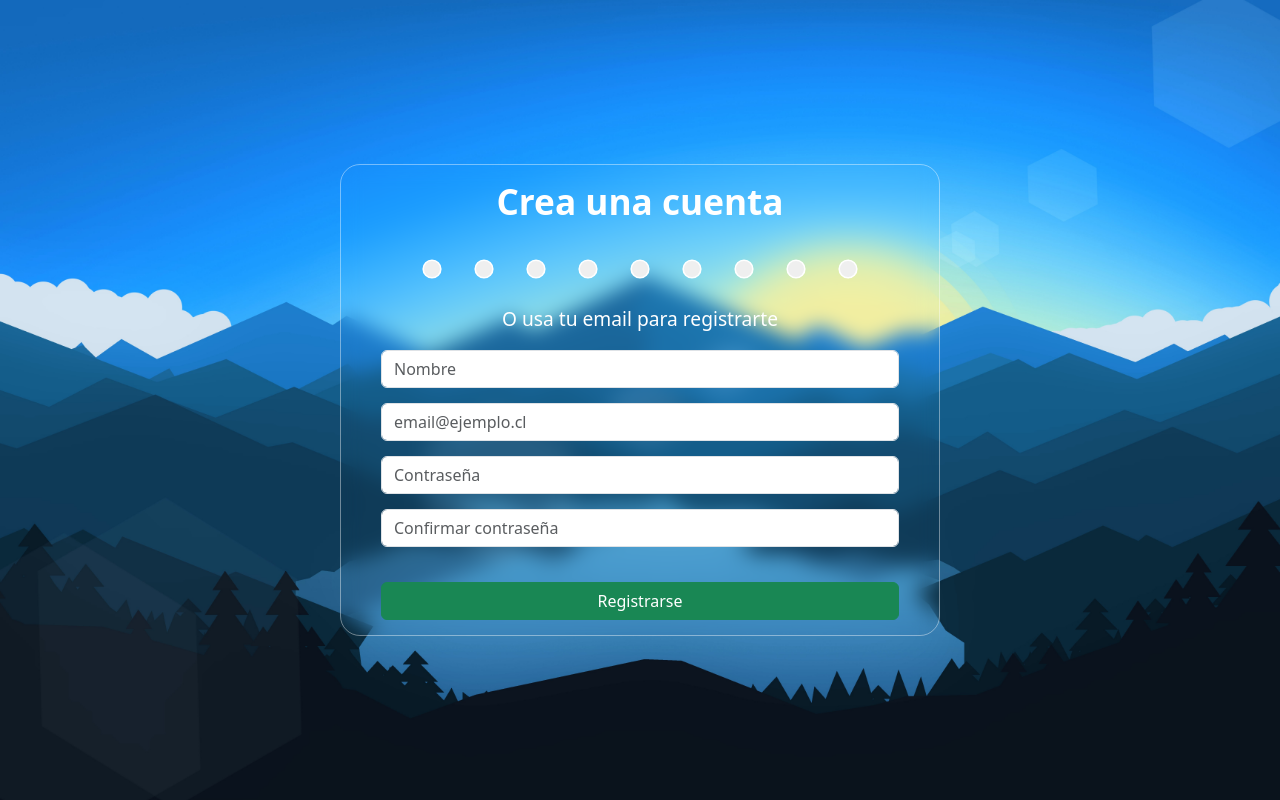
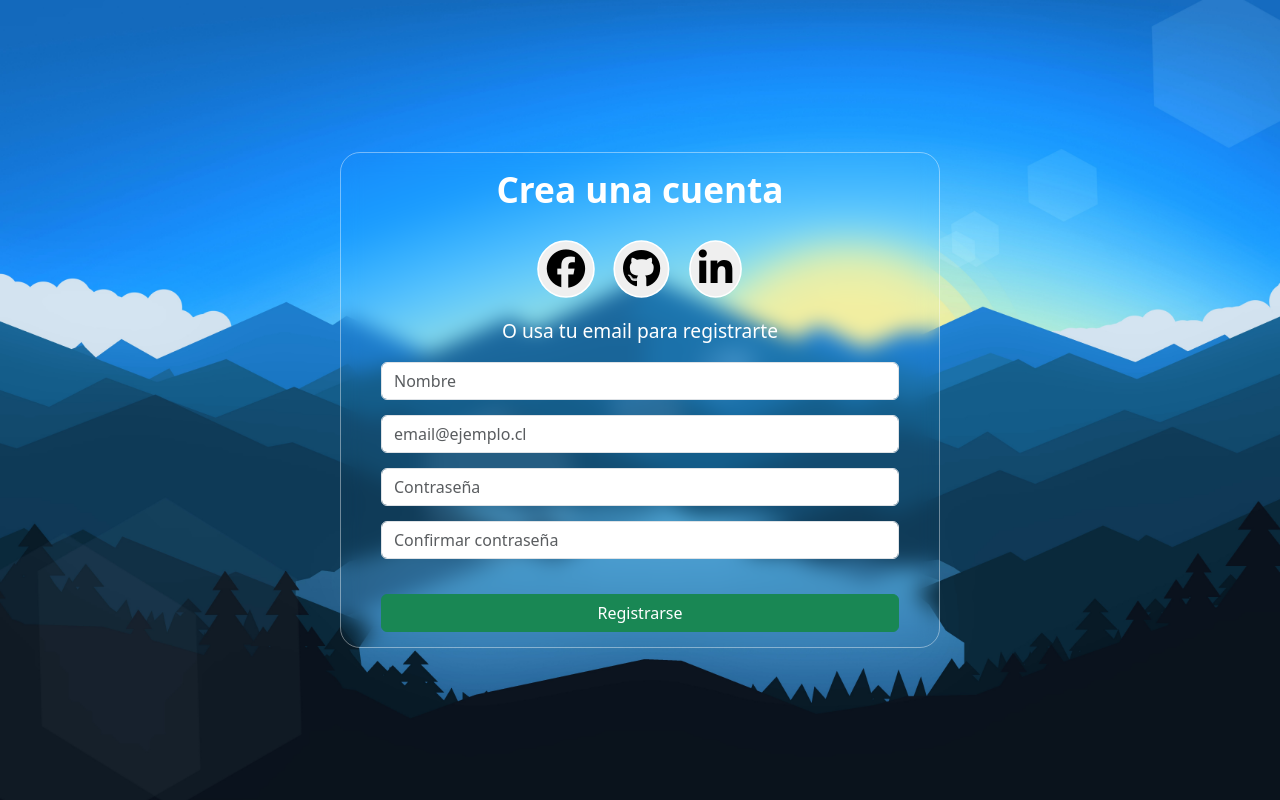
Before and after one commit to Edisonven/validando_formulario_react, a React (Vite) app in the folder validar-formulario/: page / in a window 1280 px wide. Built offline with nearby package versions, Linux system fonts and the light colour scheme.

Commit message:
Se borraron las etiquetas sobrantes de SocialButton y se agregaron los iconos por props

```diff
--- a/validar-formulario/src/components/Registro.jsx
+++ b/validar-formulario/src/components/Registro.jsx
@@ -9,9 +9,10 @@ const Registro = ({ error, setExito, setError, exito }) => {
     <div className="container">
       <h1 className="form__title">Crea una cuenta</h1>
       <div className="icons__container">
-        <SocialButtons icons="./src/assets/facebook.svg" link="" />
-        <SocialButtons icons="./src/assets/linkedin.svg" link="" />
-        <SocialButtons icons="./src/assets/github.svg" link="" />
+      <SocialButtons
+        icono1={<i className="fa-brands fa-facebook fa-xl"></i>}
+        icono2={<i className="fa-brands fa-github fa-xl"></i>}
+        icono3={<i className="fa-brands fa-linkedin-in fa-xl"></i>}/>
       </div>
       <p className="form__parrafo">O usa tu email para registrarte</p>
       <Formulario
```
